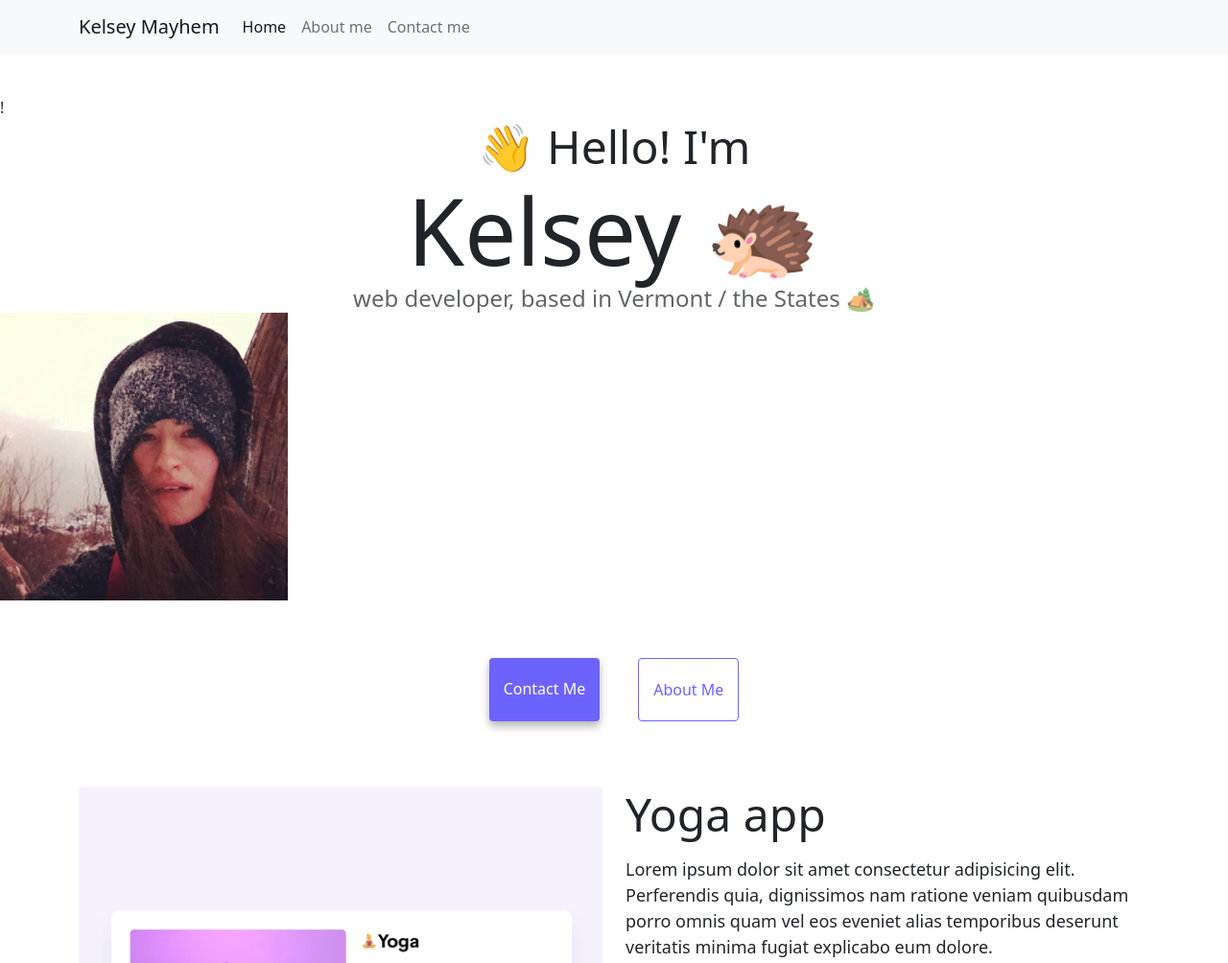
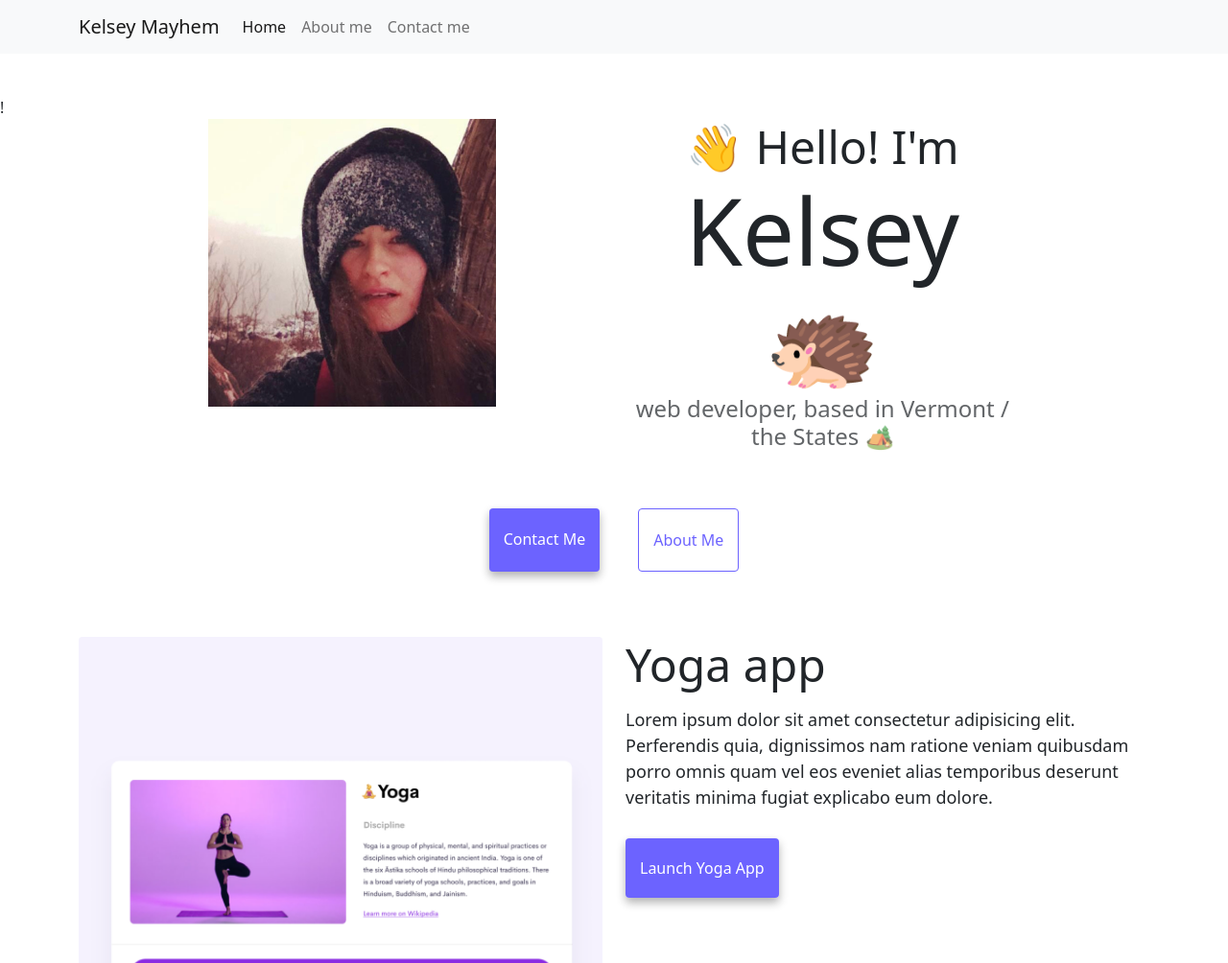
Before and after one commit to kelseymayhem/SheCodes-Portfolio, a website: page index.html in a window 1280 px wide. Shown: the top 1004 px of the page at 96% size. Drawn offline with nearby package versions, Linux system fonts and the light colour scheme.

Commit message:
added columns to index.html
shape intro

```diff
--- a/index.html
+++ b/index.html
@@ -37,10 +37,18 @@
             </div>
         </div>
     </nav>
-    <h2 class="text-center">👋  Hello! I'm</h2>
+    <div class="row justify-content-center">
+        <div class="col-4">
+        <img src="images/profile.jpg" alt="profile picture, hiking buck mountain, snowy background" width="300" height="300">
+        </div>
+        <div class="col-4">
+        <h2 class="text-center">👋  Hello! I'm</h2>
     <h1 class="text-center">Kelsey 🦔</h1>
     <h3 class="text-center">web developer, based in Vermont / the States 🏕</h3>
-    <img src="images/profile.jpg" alt="profile picture, hiking buck mountain, snowy background" width="300" height="300">
+        </div>
+    </div>
+
+
     <div class="navigation-links mb-5">
         <a href="about.html#contact" class="primary-link">Contact me</a>
         <a href="about.html" class="secondary-link">About me</a>
```
